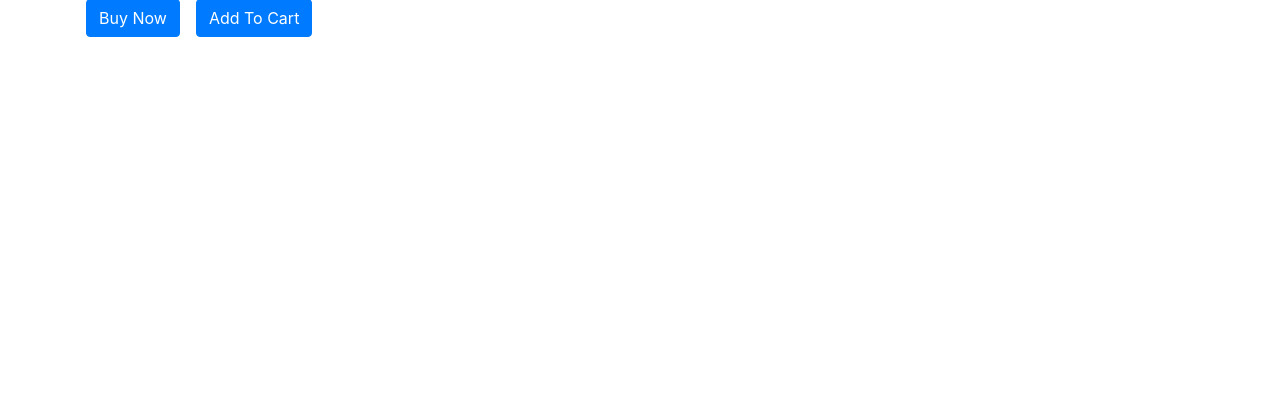
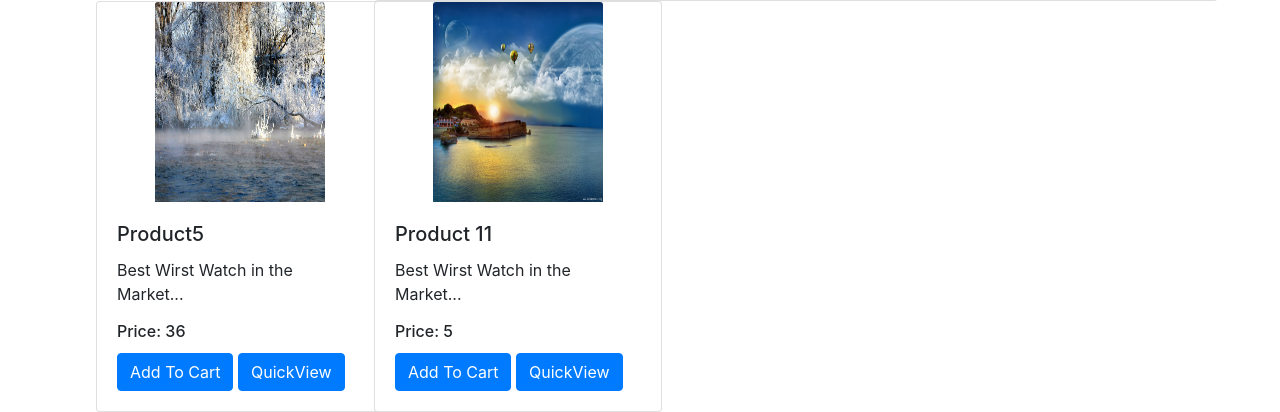
Before and after one commit to MUHAMMADmuzamal/MyShop, a Django app: a page that uses templates/basic.html in a window 1280 px wide. Shown: the part 466-878 px from the top of the page. Before the commit the page ends 503 px from the top, so only its background shows below. Run offline with Django 3.2, Linux system fonts and the light colour scheme; data comes from the database, SQL or seed files in the repository; both versions use the stored data as it was after the commit; some libraries are stand-ins or nearby versions.

Commit message:
now add simple add to cart option and working in all pages

```diff
--- a/Shop/views.py
+++ b/Shop/views.py
@@ -91,10 +91,20 @@ def productView(request, myid):
     product = Product.objects.filter(id=myid)
     return render(request, 'shop/prodView.html', {'product':product[0]})
 def showAllProducts(request, cat):
-        # Fetch the product using the category
+    # allProds = []
+    # catprods = Product.objects.values('category', 'id')
+    # cats = {item['category'] for item in catprods if item['category']==cat}
+    # print(cats)
+    # for cat in cats:
+    #     prod = Product.objects.filter(category=cat)
+    #     n = len(prod)
+    #     nSlides = n // 4 + ceil((n / 4) - (n // 4))
+    #     allProds.append([prod, range(1, nSlides), nSlides])
+    # params = {'allProds':allProds}
+    # Fetch the product using the category
     product = Product.objects.filter(category=cat)
-    return render(request, 'shop/prodView.html', {'product':product})
-
+    pdict = {'product':product}
+    return render(request, 'shop/showAllProducts.html', pdict)
 def checkout(request):
     if request.method=="POST":
         items_json = request.POST.get('itemsJson', '')
--- a/templates/Shop/prodView.html
+++ b/templates/Shop/prodView.html
@@ -37,31 +37,84 @@
 
 {% block js %}
 <script>
-console.log('working');
-if(localStorage.getItem('cart') == null){
+// Find out the cart items from localStorage
+if (localStorage.getItem('cart') == null) {
     var cart = {};
+} else {
+    cart = JSON.parse(localStorage.getItem('cart'));
+    updateCart(cart);
 }
-else
-{
+// If the add to cart button is clicked, add/increment the item
+//$('.cart').click(function() {
+    $('.divpr').on('click', 'button.cart', function(){
+    var idstr = this.id.toString();
+    if (cart[idstr] != undefined) {
+        qty = cart[idstr][0] + 1;
+    } else {
+        qty = 1;
+        name = document.getElementById('name'+idstr).innerHTML;
+        price = document.getElementById('price'+idstr).innerHTML;
+        cart[idstr] = [qty, name, parseInt(price)];
+    }
+    updateCart(cart);
+});
+//Add Popover to cart
+$('#popcart').popover();
+updatePopover(cart);
+function updatePopover(cart) {
+    console.log('We are inside updatePopover');
+    var popStr = "";
+    popStr = popStr + "<h5> Cart for your items in my shopping cart </h5><div class='mx-2 my-2'>";
+    var i = 1;
+    for (var item in cart) {
+        popStr = popStr + "<b>" + i + "</b>. ";
+        popStr = popStr + document.getElementById('name' + item).innerHTML.slice(0, 19) + "... Qty: " + cart[item][0] + '<br>';
+        i = i + 1;
+    }
+    popStr = popStr + "</div> <a href='/shop/checkout'><button class='btn btn-primary' id ='checkout'>Checkout</button></a> <button class='btn btn-primary' onclick='clearCart()' id ='clearCart'>Clear Cart</button>     "
+    console.log(popStr);
+    document.getElementById('popcart').setAttribute('data-content', popStr);
+    $('#popcart').popover('show');
+}
+function clearCart() {
     cart = JSON.parse(localStorage.getItem('cart'));
-document.getElementById('cart').innerHTML = Object.keys(cart).length;
+    for (var item in cart) {
+        document.getElementById('div' + item).innerHTML = '<button id="' + item + '" class="btn btn-primary cart">Add To Cart</button>'
     }
-$('.cart').click(function(){
-console.log('clicked');
-var idstr = this.id.toString();
-console.log(idstr);
-if (cart[idstr] !=undefined){
-cart[idstr] = cart[idstr] + 1;
+    localStorage.clear();
+    cart = {};
+    updateCart(cart);
 }
-else
-{
-cart[idstr] = 1;
+function updateCart(cart) {
+    var sum = 0;
+    for (var item in cart) {
+        sum = sum + cart[item][0];
+        document.getElementById('div' + item).innerHTML = "<button id='minus" + item + "' class='btn btn-primary minus'>-</button> <span id='val" + item + "''>" + cart[item][0] + "</span> <button id='plus" + item + "' class='btn btn-primary plus'> + </button>";
     }
+    localStorage.setItem('cart', JSON.stringify(cart));
+    document.getElementById('cart').innerHTML = sum;
     console.log(cart);
-localStorage.setItem('cart', JSON.stringify(cart));
-document.getElementById('cart').innerHTML = Object.keys(cart).length;
+    updatePopover(cart);
+}
+// If plus or minus button is clicked, change the cart as well as the display value
+$('.divpr').on("click", "button.minus", function() {
+    a = this.id.slice(7, );
+    cart['pr' + a][0] = cart['pr' + a][0] - 1;
+    cart['pr' + a][0] = Math.max(0, cart['pr' + a][0]);
+    if (cart['pr' + a][0] == 0){
+        document.getElementById('divpr' + a).innerHTML = '<button id="pr'+a+'" class="btn btn-primary cart">Add to Cart</button>';
+        delete cart['pr'+a];
+    }
+    else{
+        document.getElementById('valpr' + a).innerHTML = cart['pr' + a][0];
+    }
+    updateCart(cart);
 });
-$('#popcart').popover();
-document.getElementById("popcart").setAttribute('data-content', '<h5>Cart for your items in my shopping cart</h5>');
+$('.divpr').on("click", "button.plus", function() {
+    a = this.id.slice(6, );
+    cart['pr' + a][0] = cart['pr' + a][0] + 1;
+    document.getElementById('valpr' + a).innerHTML = cart['pr' + a][0];
+    updateCart(cart);
+});
 </script>
 {% endblock %}
--- a/templates/Shop/showAllProducts.html
+++ b/templates/Shop/showAllProducts.html
@@ -1,33 +1,69 @@
 {% extends 'basic.html' %}
-
-{% block title%} {{product.product_name}} - MyShop{% endblock %}
-{% block body %}
-<div class="container my-4">
-    <div class="row">
-    <div class="col-md-4">
-    <div class="row">
-        <img src="/media/{{product.image}}" width="233px" height="385px">
-    </div>
-        <div class="row">
-            <button class="btn btn-primary mx-3">Buy Now</button>
-            <button class="btn btn-primary">Add To Cart</button>
-        </div>
-
-    </div>
-
-    <div class="col-md-8">
-        <h5>{{product.product_name}}</h5>
-        <p><b>Rs.{{product.price}} </b></p>
-        <p>{{product.desc}}</p>
+{% block title%} MyShop - Best Ecommerce Website{% endblock %}
+{% block indexacitve %}active{% endblock indexacitve %}
+{% block css %}
+.col-md-3
+{
+display: inline-block;
+margin-left:-4px;
+}
+.carousel-indicators .active {
+background-color: blue;
+}
+.col-md-3 img{
+width: 170px;
+height: 200px;
+}
+body .carousel-indicator li{
+background-color: blue;
+}
+body .carousel-indicators{
+bottom: -40px;
+}
+.carousel-indicators li {
 
 
-    </div>
-    </div>
+    background-color: #7270fc;
+}
+body .carousel-control-prev-icon,
+body .carousel-control-next-icon{
+background-color: blue;
+}
+.carousel-control-prev,
+.carousel-control-next{
+top: auto;
+bottom: auto;
+padding-top: 222px;
+}
+body .no-padding{
+padding-left: 0,
+padding-right: 0;
+}
+{% endblock %}
+{% block body %}
+{% load static %}
+<div class="container">
+    <!--Slideshow starts here -->
 
-
-</div>
-
-
-
+                    {% for i in product %}
+                    <div class="col-xs-3 col-sm-3 col-md-3">
+                        <div class="card align-items-center" style="width: 18rem;">
+                            <img src='/media/{{i.image}}' class="card-img-top" alt="...">
+                            <div class="card-body">
+                                <h5 class="card-title" id="namepr{{i.id}}">{{i.product_name}}</h5>
+                                <p class="card-text">{{i.desc|slice:"0:53"}}...</p>
+                                <h6 class="card-title" >Price: <span id="pricepr{{i.id}}">{{i.price}}</span></h6>
+                                <span id="divpr{{i.id}}" class="divpr">
+                                    <button id="pr{{i.id}}" class="btn btn-primary cart">Add To Cart</button>
+                                </span>
+                                <a href="/products/{{i.id}}"><button id="qv{{i.id}}" class="btn btn-primary cart">QuickView</button></a>
+                            </div>
+                        </div>
+                    </div>
+                    {% if forloop.counter|divisibleby:4 and forloop.counter > 0 and not forloop.last %}
+<br>
+                    {% endif %}
+                    {% endfor %}
 
 {% endblock %}
+{
--- a/templates/basic.html
+++ b/templates/basic.html
@@ -194,7 +194,50 @@
   <script src="https://stackpath.bootstrapcdn.com/bootstrap/4.2.1/js/bootstrap.min.js"
     integrity="sha384-B0UglyR+jN6CkvvICOB2joaf5I4l3gm9GU6Hc1og6Ls7i6U/mkkaduKaBhlAXv9k"
     crossorigin="anonymous"></script>
-  {% block js %} {% endblock %}
+  {% comment %} {% block js %} {% endblock %} {% endcomment %}
+  <script>
+// Find out the cart items from localStorage
+if (localStorage.getItem('cart') == null) {
+    var cart = {};
+} else {
+    cart = JSON.parse(localStorage.getItem('cart'));
+    updateCart(cart);
+}
+// If the add to cart button is clicked, add/increment the item
+//$('.cart').click(function() {
+    $('.divpr').on('click', 'button.cart', function(){
+
+        var idstr = this.id.toString();
+        if (cart[idstr] != undefined) {
+             cart[idstr][0] += 1;
+        } else {
+            qty = 1;
+            name = document.getElementById('name'+idstr).innerHTML;
+            price = document.getElementById('price'+idstr).innerHTML;
+            cart[idstr] = [qty, name, parseInt(price)];
+        }
+        updateCart(cart);
+
+
+
+});
+
+function clearCart() {
+    cart = JSON.parse(localStorage.getItem('cart'));
+    localStorage.clear();
+    cart = {};
+    updateCart(cart);
+}
+function updateCart(cart) {
+    var sum = 0;
+    for (var item in cart) {
+        sum = sum + cart[item][0];
+    }
+    localStorage.setItem('cart', JSON.stringify(cart));
+    document.getElementById('cart').innerHTML = sum;
+}
+
+</script>
 </body>
 
 </html>
```
Also changed, not shown: templates/Shop/index.html (+6 -6 lines), db.sqlite3, media/shop/images/ewp_9_apJgkeP.jpg (added). Lines whose indentation alone changed are shown as unchanged.
